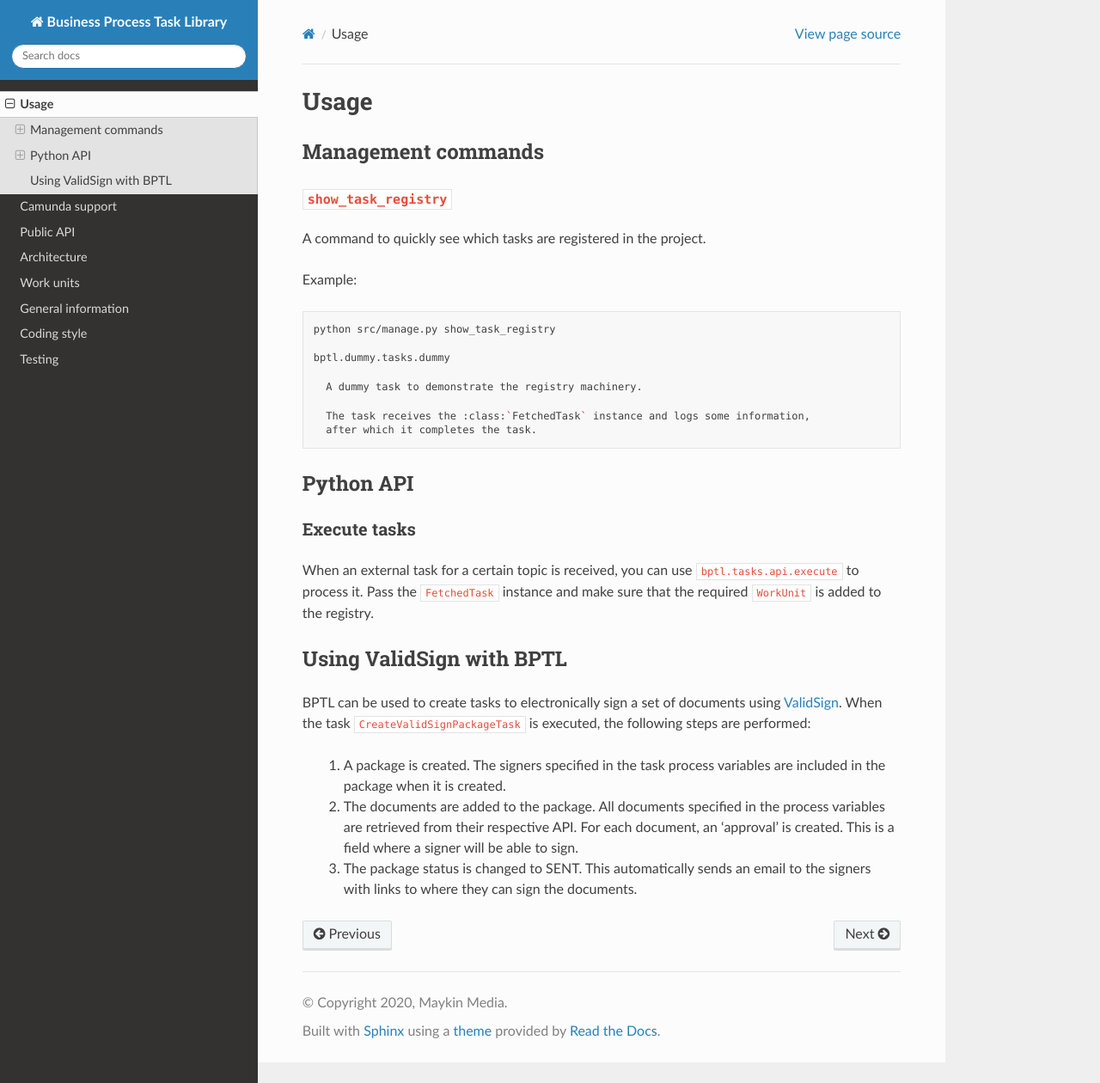
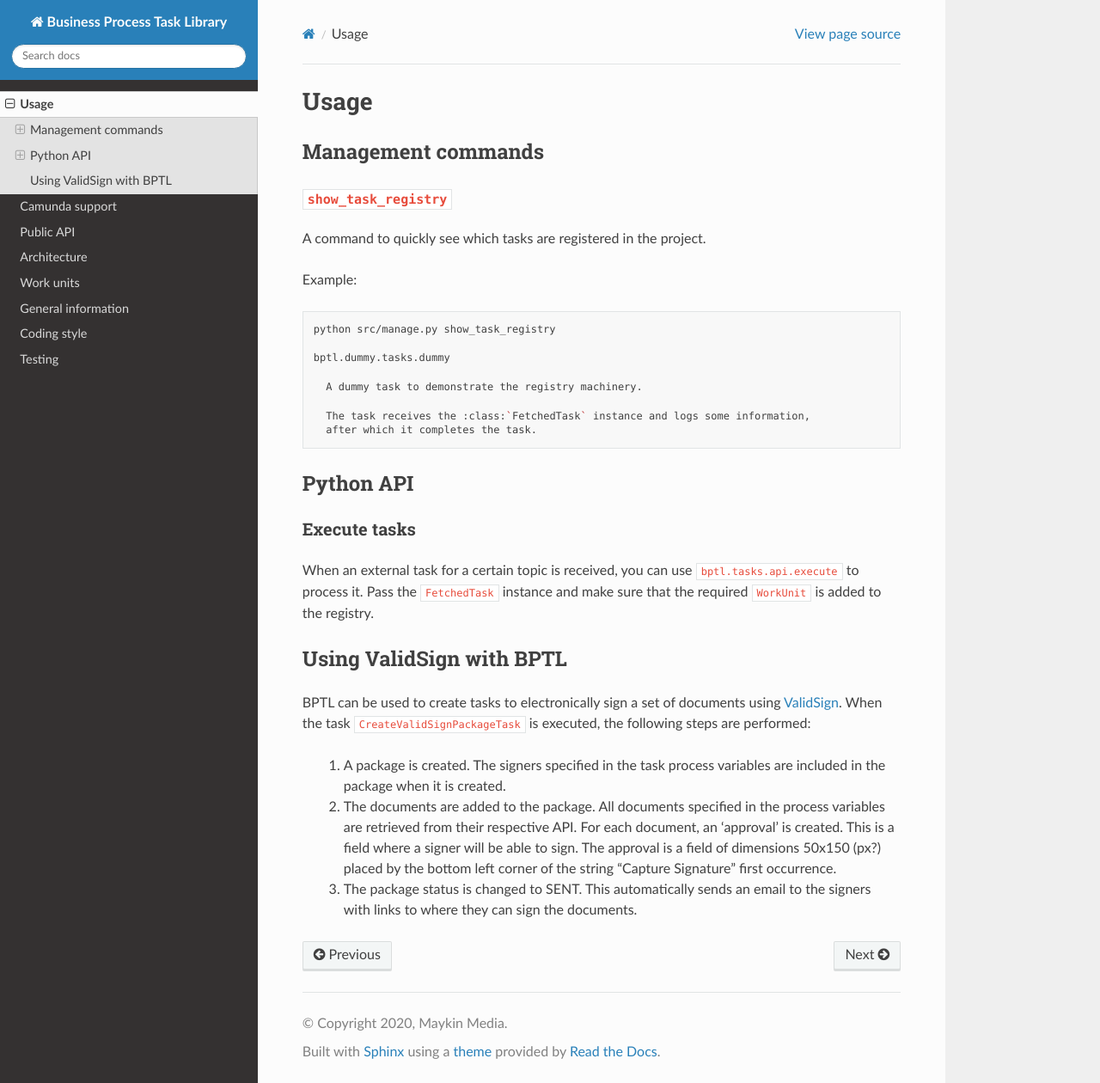
Before and after one commit to GemeenteUtrecht/bptl, a Sphinx documentation site: the page built from doc/usage.rst, in a window 1280 px wide and 1260 px high. Shown: the whole window at 86% size. Built offline with Sphinx 7.4.7 and the Read the Docs theme 2.0.0, drawn with Linux system fonts in a browser that asks for light colours.

Commit message:
Updated documentation of anchors

```diff
--- a/doc/usage.rst
+++ b/doc/usage.rst
@@ -43,10 +43,8 @@ BPTL can be used to create tasks to electronically sign a set of documents using
 When the task ``CreateValidSignPackageTask`` is executed, the following steps are performed:
 
     1. A package is created. The signers specified in the task process variables are included in the package when it is created.
-    2. The documents are added to the package. All documents specified in the process variables are retrieved from their respective API. For each document, an 'approval' is created. This is a field where a signer will be able to sign.
+    2. The documents are added to the package. All documents specified in the process variables are retrieved from their respective API. For each document, an 'approval' is created. This is a field where a signer will be able to sign. The approval is a field of dimensions 50x150 (px?) placed by the bottom left corner of the string "Capture Signature" first occurrence.
     3. The package status is changed to SENT. This automatically sends an email to the signers with links to where they can sign the documents.
-
-.. TODO Add details on how to configure the approval
 
 
 .. _ValidSign: https://www.validsign.nl/
```
